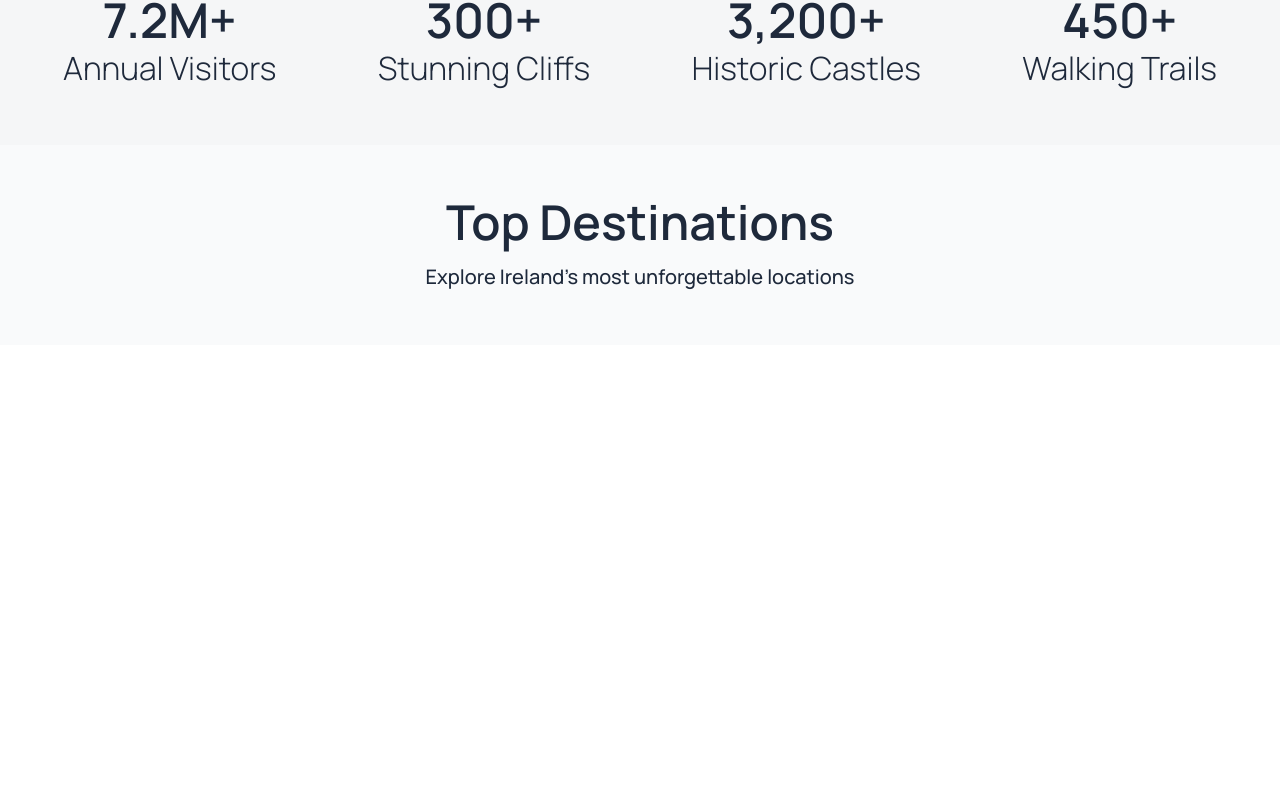
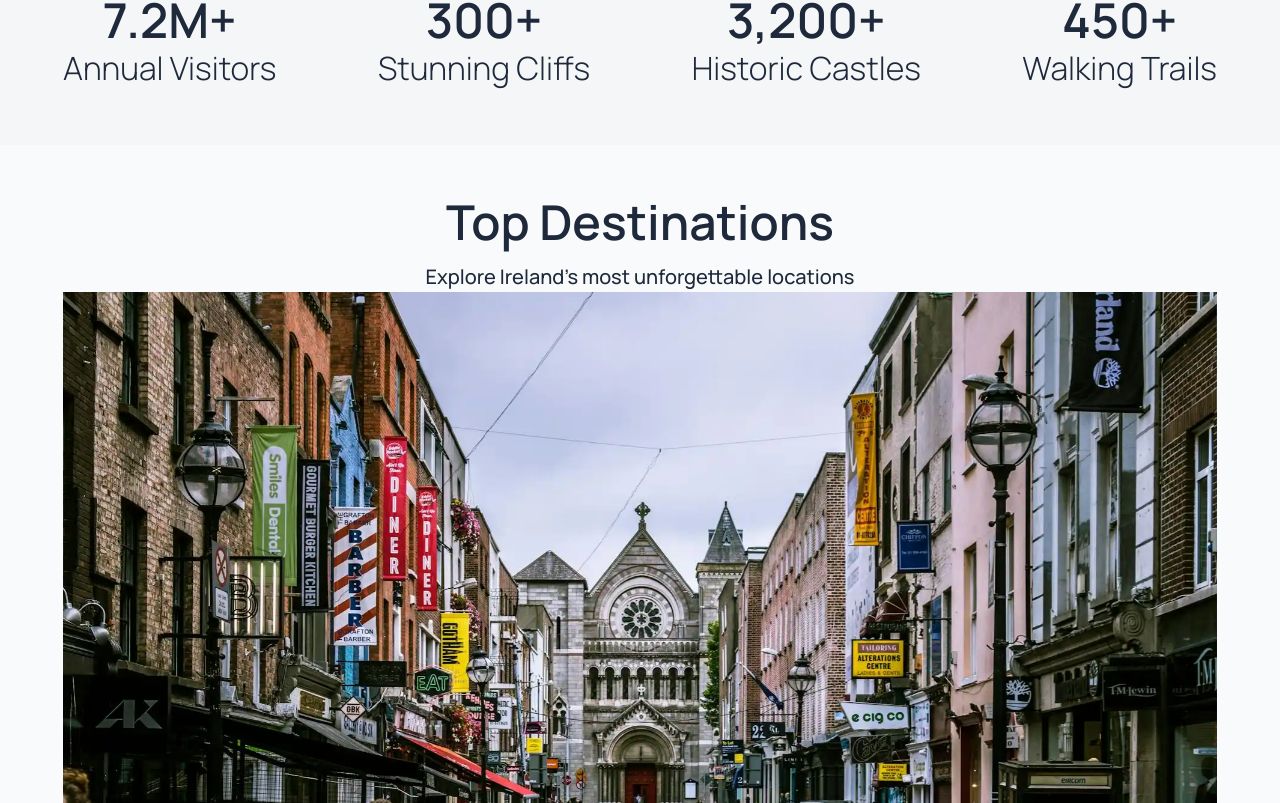
Before and after one commit to AntoOfo/goeire-site, a React (Vite) app: page / in a window 1280 px wide. Shown: the part 857-1660 px from the top of the page. Before the commit the page ends 1202 px from the top, so only its background shows below. Built offline with nearby package versions, Linux system fonts and the light colour scheme.

Commit message:
swiper implemented, need to style further

```diff
--- a/components/Destinations.jsx
+++ b/components/Destinations.jsx
@@ -1,3 +1,11 @@
+import { Swiper, SwiperSlide } from "swiper/react";
+import { EffectCoverflow, Pagination } from "swiper/modules";
+import "swiper/css";
+import "swiper/css/effect-coverflow";
+import "swiper/css/pagination";
+
+import { destinationsData } from "../data/destinationsData";
+
 export default function Destinations() {
   return (
     <section className="px-hori py-vert bg-section-main font-manrope">
@@ -7,6 +15,31 @@
           Explore Ireland's most unforgettable locations
         </p>
       </div>
+
+      <div>
+        <Swiper
+          effect={"coverflow"}
+          grabCursor={true}
+          centeredSlides={true}
+          slidesPerView={"auto"}
+          coverflowEffect={{
+            rotate: 50,
+            stretch: 0,
+            depth: 100,
+            modifier: 1,
+            slideShadows: true,
+          }}
+          pagination={true}
+          modules={[EffectCoverflow, Pagination]}
+          className="mySwiper"
+        >
+          {destinationsData.map((dest) => (
+            <SwiperSlide>
+              <img src={dest.image} />
+            </SwiperSlide>
+          ))}
+        </Swiper>
+      </div>
     </section>
   );
 }
```
